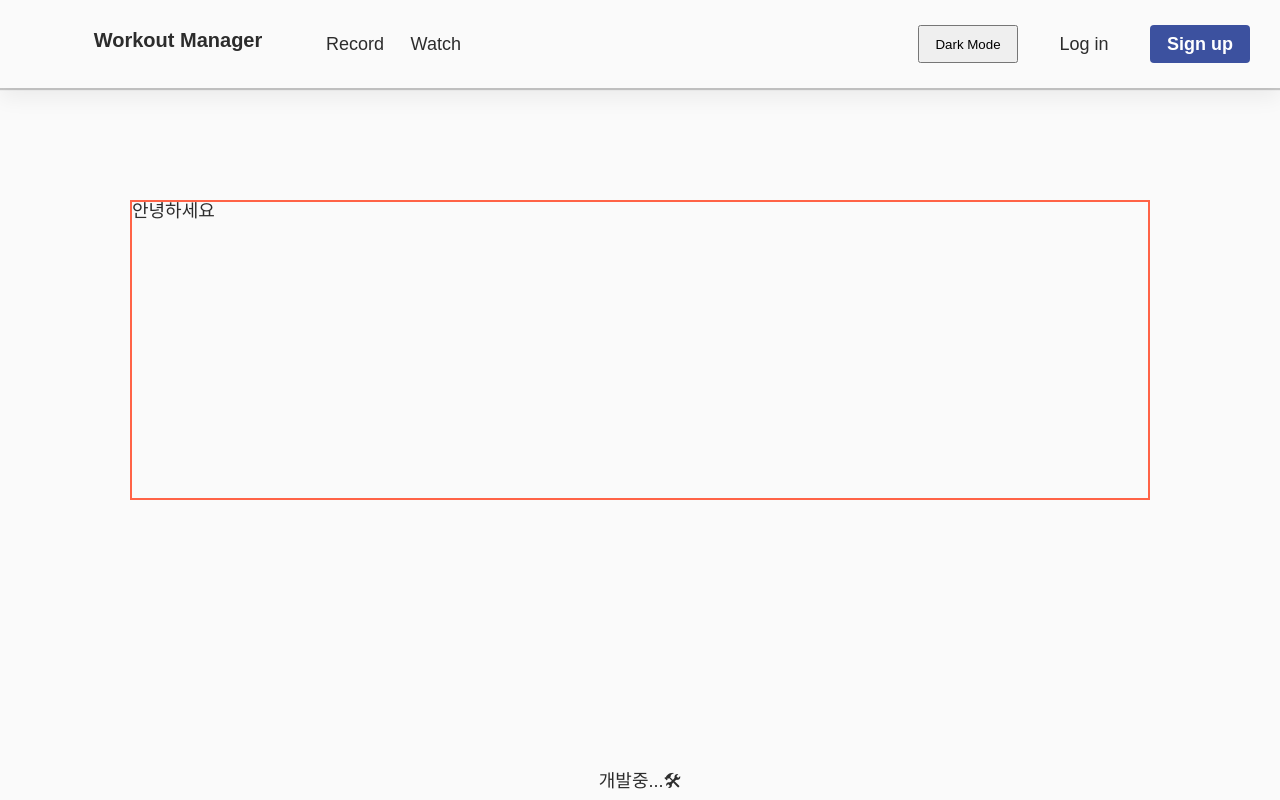
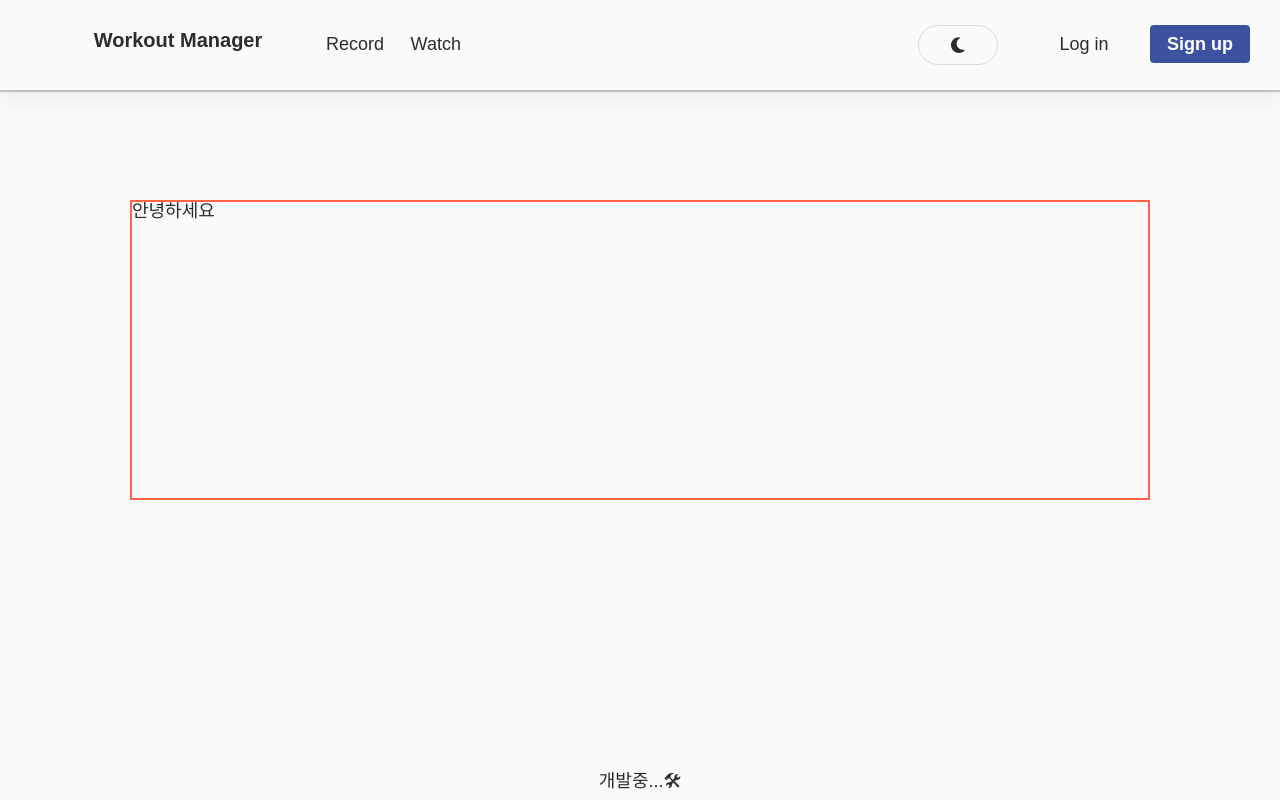
Before and after one commit to wujuno/workout-manager, a React (Create React App) app: page / in a window 1280 px wide. Built offline with nearby package versions, Linux system fonts and the light colour scheme.

Commit message:
Modify DarkModeToggle

```diff
--- a/src/apollo.tsx
+++ b/src/apollo.tsx
@@ -1,6 +1,7 @@
 import { ApolloClient, InMemoryCache, makeVar } from "@apollo/client";
 
 const TOKEN = "token"
+const DARK_MODE = "DARK_MODE";
 
 export const loggedInVar = makeVar(Boolean(localStorage.getItem(TOKEN)));
 
@@ -13,7 +14,17 @@ export const logUserOut = () => {
     window.location.reload();
 }
 
-export const darkModeVar = makeVar(false);
+export const darkModeVar = makeVar(Boolean(localStorage.getItem(DARK_MODE)));
+
+export const enableDarkMode = () => {
+  localStorage.setItem(DARK_MODE, "enabled");
+  darkModeVar(true);
+};
+
+export const disableDarkMode = () => {
+  localStorage.removeItem(DARK_MODE);
+  darkModeVar(false);
+};
 
 export const client = new ApolloClient({
     uri:"http://localhost:4000/graphql",
--- a/src/components/Header.tsx
+++ b/src/components/Header.tsx
@@ -1,8 +1,11 @@
 import { useReactiveVar } from "@apollo/client/react";
+import { faSun } from "@fortawesome/free-regular-svg-icons";
+import { faMoon } from "@fortawesome/free-solid-svg-icons";
+import { FontAwesomeIcon } from "@fortawesome/react-fontawesome";
 import { useState } from "react";
-import { Link, redirect, useNavigate } from "react-router-dom";
+import { Link,} from "react-router-dom";
 import styled from "styled-components";
-import { darkModeVar, loggedInVar, logUserOut } from "../apollo";
+import { darkModeVar, disableDarkMode, enableDarkMode, loggedInVar, logUserOut } from "../apollo";
 
 const Wrapper = styled.nav`
     display:grid;
@@ -43,17 +46,20 @@ const SignUp = styled.div`
 const LoginIn = styled.div`
     padding: 10px;
 `;
-
+const DarkModeToggle = styled.div`
+    padding: 10px;
+    border: 0.4px solid ${props=> props.theme.borderColor};
+    border-radius:20px;
+    width: 80px;
+    display:flex;
+    align-items:center;
+    justify-content:center;
+`;
 
 
 function Header () {
-    const [theme, setTheme] = useState(false);
     const isLoggedIn = useReactiveVar(loggedInVar);
     const isDark = useReactiveVar(darkModeVar);
-    const themeHanddler = () => {
-            setTheme(prev => !prev)
-            darkModeVar(theme);
-    }
     const logOutHanddler =()=>{
         logUserOut();
     }
@@ -69,7 +75,12 @@ function Header () {
                 </Item>
             </Items>
             <Validation>
-                <button onClick={themeHanddler}>{isDark ? "Light Mode" :"Dark Mode"}</button>
+                <DarkModeToggle onClick={isDark ? disableDarkMode : enableDarkMode} >
+                    <FontAwesomeIcon
+                        icon={isDark ? faSun : faMoon}
+                        size="1x"
+                     />
+                </DarkModeToggle>
                 {isLoggedIn
                 ? <Link to="/">
                     <SignUp onClick={logOutHanddler}>Log out</SignUp>
```
